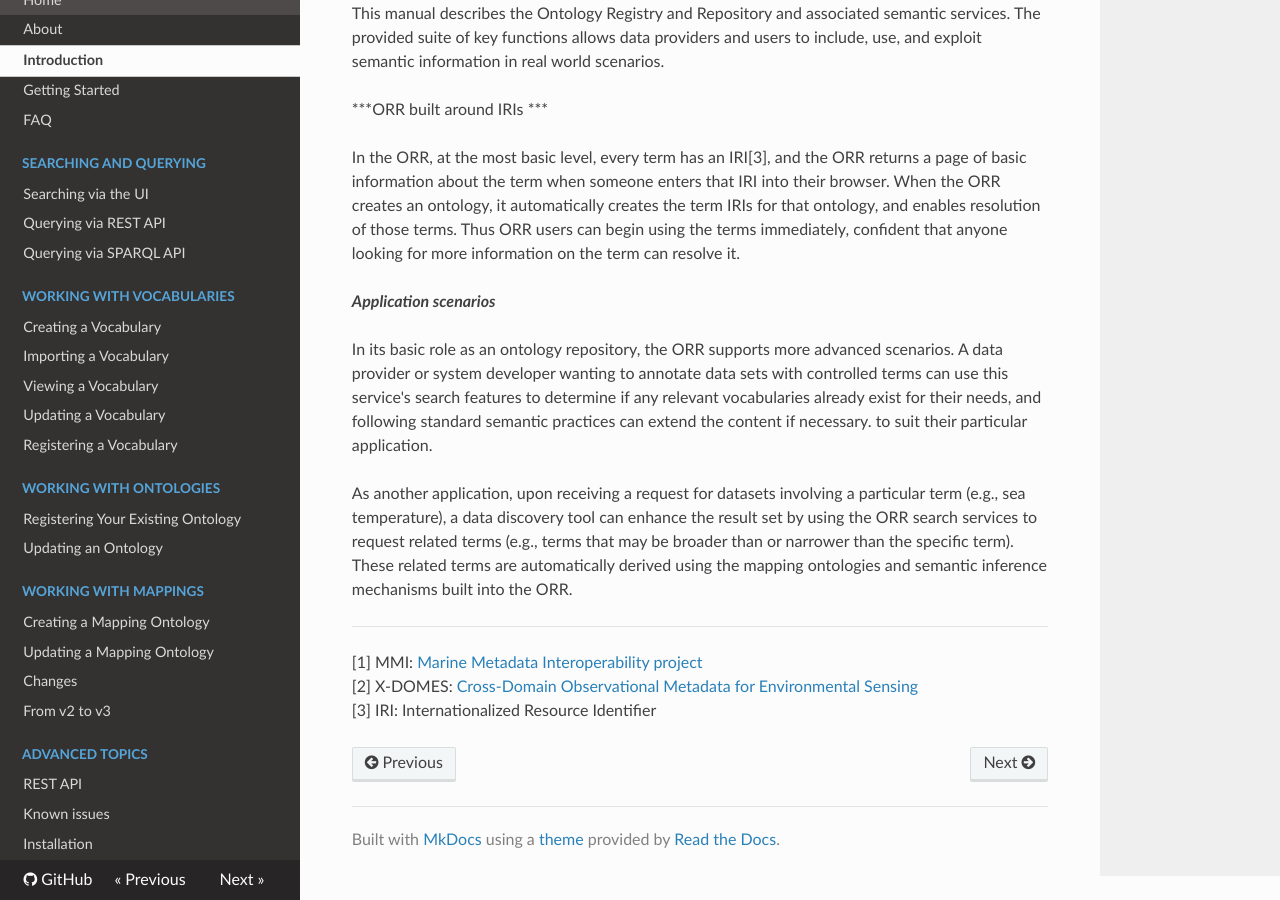
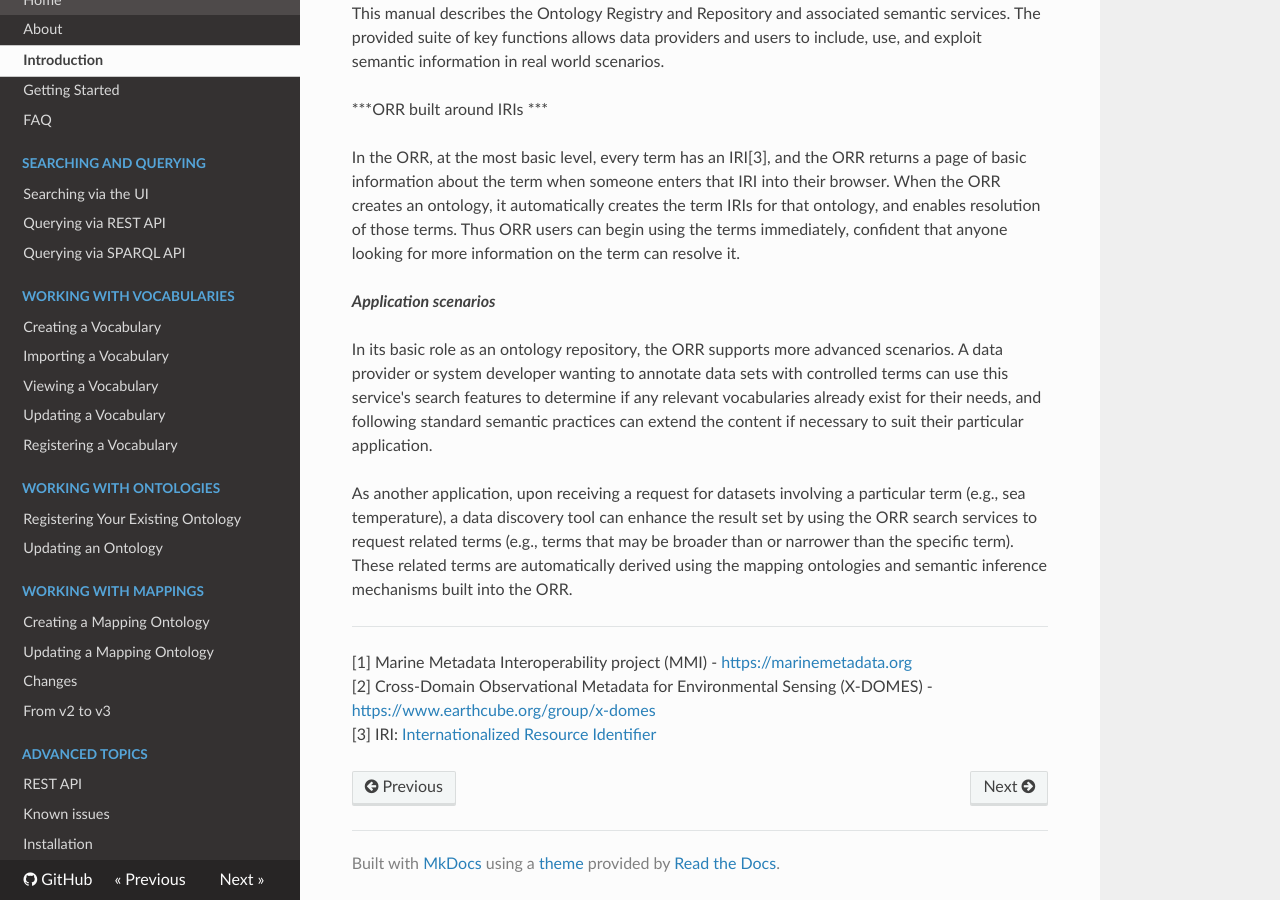
Before and after one commit to mmisw/mmiorr-docs, an MkDocs documentation site: the page built from docs/introduction.md, in a window 1280 px wide and 900 px high, scrolled down 1141 px. Built offline with MkDocs 1.6.1, drawn with Linux system fonts in a browser that asks for light colours; nearby versions of some CDN libraries; old or Windows-style settings are respelled for this version of MkDocs; some of the changed lines change nothing that is shown; some of the changed text lies outside the part shown.

Commit message:
some adjs in intro

```diff
--- a/docs/introduction.md
+++ b/docs/introduction.md
@@ -8,8 +8,8 @@
 
 The ORR has several deployments. The first of these was the [MMI ORR](https://mmisw.org), and some older
 documentation uses this name to refer to the software system, the deployed service, or both.
-(In this document we use "ORR", "ORR software", or "ORR system" to refer to the software,
-and specific names like "MMI ORR" or "COR" to refer to particular deployments.)
+In this document we use "ORR", "ORR software", or "ORR system" to refer to the software,
+and specific names like "MMI ORR" or "COR", or "X-DOMES ORR" to refer to particular deployments.
 
 Another major deployment of the ORR system is for the ESIP Federation's [Community Ontology
 Repository](http://cor.esipfed.org), shown below; this is known as the ESIP COR, or simply the COR.
@@ -44,7 +44,7 @@
 In its basic role as an ontology repository, the ORR supports more advanced scenarios.
 A data provider or system developer wanting to annotate data sets with controlled terms
 can use this service's search features to determine if any relevant vocabularies already exist
-for their needs, and following standard semantic practices can extend the content if necessary.
+for their needs, and following standard semantic practices can extend the content if necessary
 to suit their particular application.
 
 As another application, upon receiving a request for datasets involving a particular term
@@ -55,6 +55,8 @@
 
 ----
 
-[1] MMI: [Marine Metadata Interoperability project](https://marinemetadata.org)
-[2] X-DOMES: [Cross-Domain Observational Metadata for Environmental Sensing](https://www.earthcube.org/group/x-domes)
-[3] IRI: Internationalized Resource Identifier
+[1] Marine Metadata Interoperability project (MMI) -
+    [https://marinemetadata.org](https://marinemetadata.org)
+[2] Cross-Domain Observational Metadata for Environmental Sensing (X-DOMES) -
+    [https://www.earthcube.org/group/x-domes](https://www.earthcube.org/group/x-domes)
+[3] IRI: [Internationalized Resource Identifier](https://en.wikipedia.org/wiki/Internationalized_Resource_Identifier)
```
